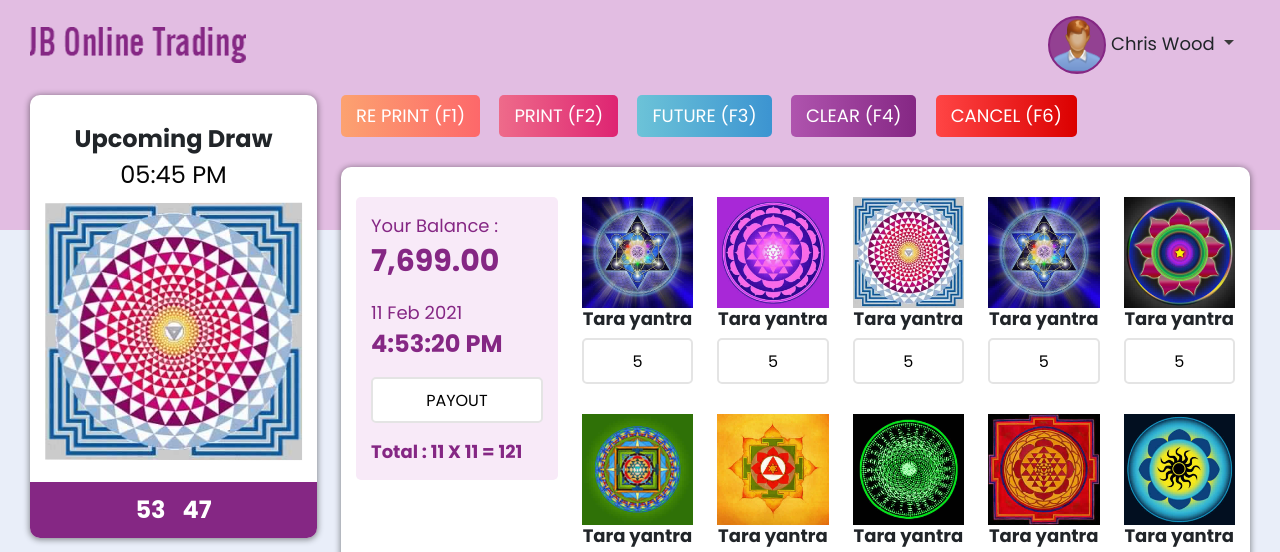
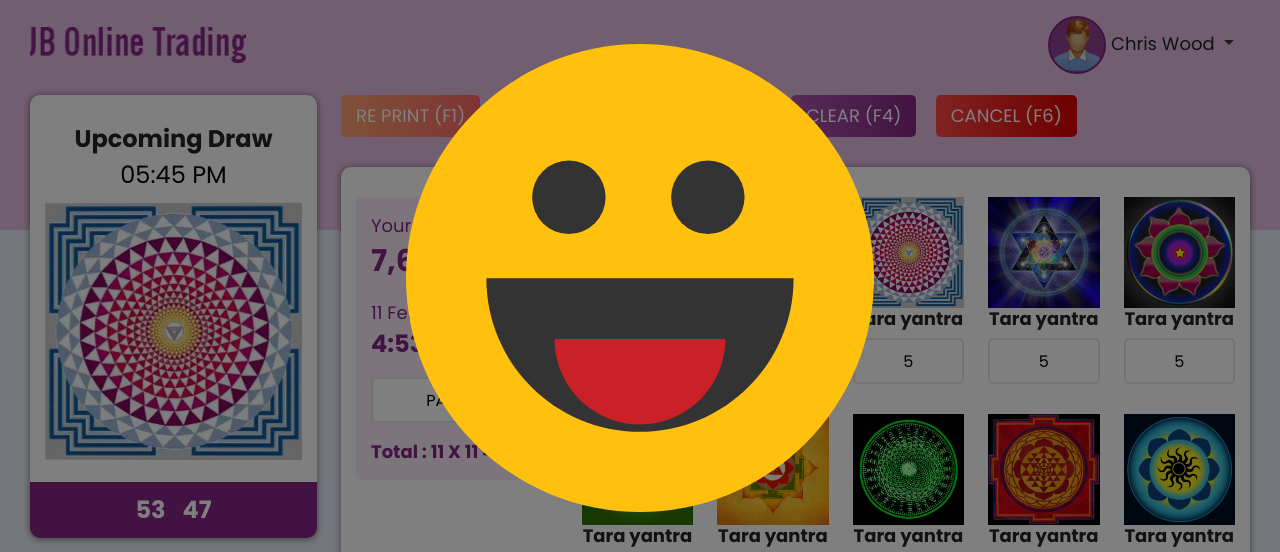
Before and after one commit to modimayur/jbonlinetrading-html, a plain HTML site: page index.html in a window 1280 px wide. Shown: the top 552 px of the page. Drawn offline with Linux system fonts and the light colour scheme.

Commit message:
add Smile Modal

```diff
--- a/index.html
+++ b/index.html
@@ -15,7 +15,7 @@
     <link href="./css/bootstrap.min.css" rel="stylesheet">
     <link href="./css/style.min.css" rel="stylesheet">
 
-    <title>JB Online Trading</title>
+    <title>Welcome To JB Online Trading</title>
 </head>
 
 <body>
@@ -328,6 +328,30 @@
 
         </div>
     </div>
+
+<!-- Modal -->
+<div class="modal fade smileModal" id="smileModal" tabindex="-1" aria-labelledby="smileModalLabel" aria-hidden="true">
+    <div class="modal-dialog">
+      <div class="modal-content">
+        <div class="modal-body">
+            <svg version="1.1" id="Layer_1" xmlns="http://www.w3.org/2000/svg" xmlns:xlink="http://www.w3.org/1999/xlink" x="0px" y="0px"
+            viewBox="0 0 473.931 473.931" style="enable-background:new 0 0 473.931 473.931;" xml:space="preserve">
+       <circle style="fill:#FFC10E;" cx="236.966" cy="236.966" r="236.966"/>
+       <path style="fill:#333333;" d="M81.391,237.127c0,85.911,69.649,155.56,155.56,155.56c85.915,0,155.567-69.649,155.567-155.56
+           H81.391z"/>
+       <path style="fill:#CA2027;" d="M150.452,298.705c0,47.771,38.731,86.498,86.498,86.498c47.775,0,86.502-38.731,86.502-86.498
+           H150.452z"/>
+       <g>
+           <circle style="fill:#333333;" cx="164.937" cy="155.231" r="37.216"/>
+           <circle style="fill:#333333;" cx="305.664" cy="155.231" r="37.216"/>
+       </g>
+       </svg>
+
+        </div>
+      </div>
+    </div>
+  </div>
+
     <script src="./js/jquery.min.js"></script>
     <script src="./js/bootstrap.bundle.min.js"></script>
     <script src="./js/selectize.min.js"></script>
@@ -343,6 +367,13 @@
             timeout: 2000
         });
 
+
+        var myModal = new bootstrap.Modal(document.getElementById('smileModal'), {
+            keyboard: false
+        });
+        myModal.show()
+
+
     </script>
 
 </body>
--- a/scss/style.scss
+++ b/scss/style.scss
@@ -344,6 +344,13 @@ body {
 
         }
     }
+.modal.smileModal{
+    .modal-content{
+        background-color: transparent;
+        box-shadow: none;
+        border: 0 none;
+    }
+}
 
 
 }
```
Also changed, not shown: css/style.min.css.
